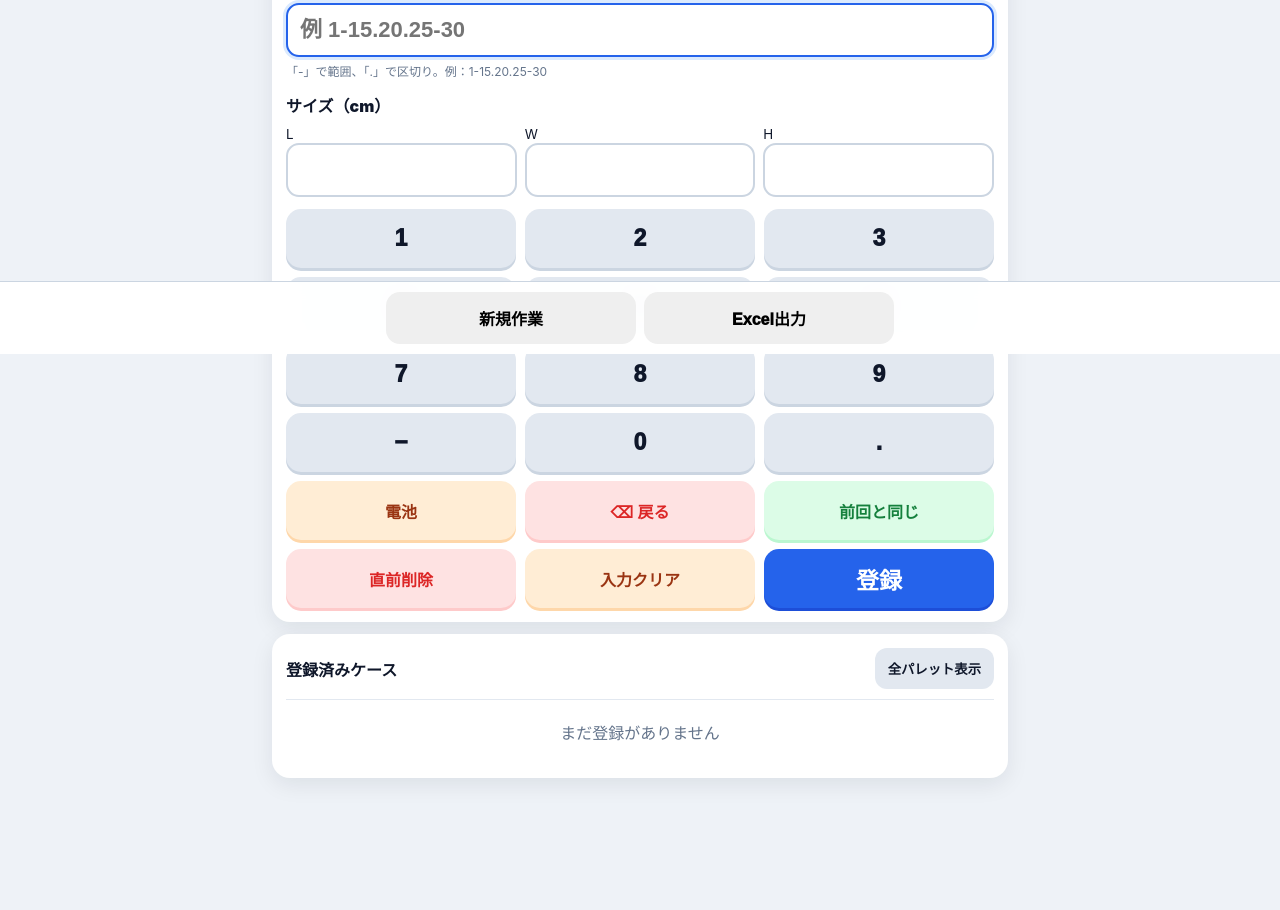
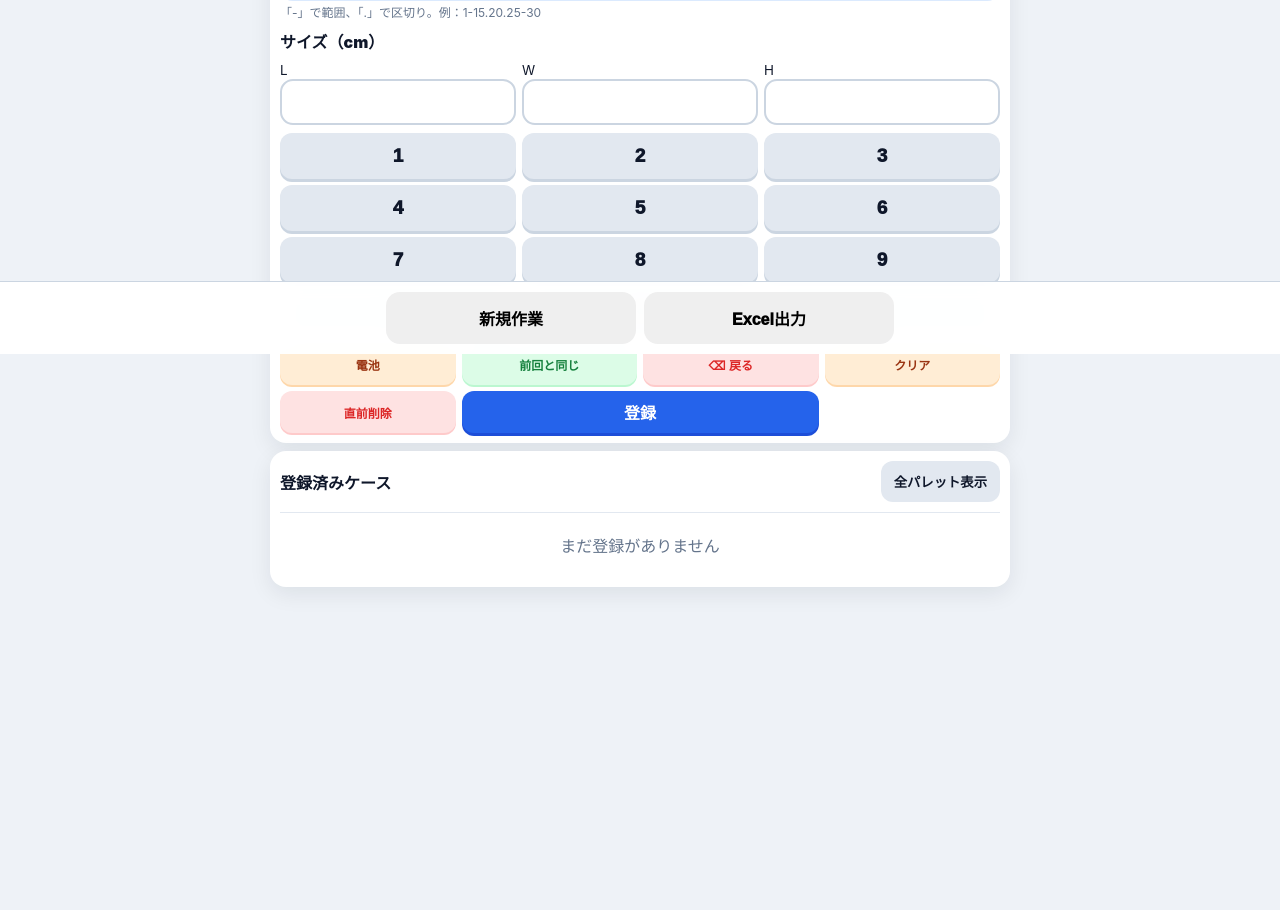
Before and after one commit to Romina1701/cargo-pallet-app, a plain HTML site: page index.html in a window 1280 px wide. Shown: the part 446-1356 px from the top of the page. After the commit the page ends 1151 px from the top, so only its background shows below. Drawn offline with Linux system fonts and the light colour scheme.

Commit message:
Add files via upload

```diff
--- a/index.html
+++ b/index.html
@@ -11,9 +11,9 @@
 *{box-sizing:border-box;-webkit-tap-highlight-color:transparent}
 html,body{margin:0;background:var(--bg);color:var(--ink);font-family:-apple-system,BlinkMacSystemFont,"Segoe UI","Noto Sans JP",sans-serif;overscroll-behavior:none}
 button{touch-action:manipulation;user-select:none;-webkit-user-select:none}
-.app{max-width:760px;margin:auto;padding:12px 12px 120px}
-h1{font-size:22px;margin:6px 0 12px}
-.card{background:var(--card);border-radius:18px;padding:14px;margin-bottom:12px;box-shadow:0 7px 22px rgba(15,23,42,.08)}
+.app{max-width:760px;margin:auto;padding:8px 10px 110px}
+h1{font-size:19px;margin:4px 0 8px}
+.card{background:var(--card);border-radius:16px;padding:10px;margin-bottom:8px;box-shadow:0 7px 22px rgba(15,23,42,.08)}
 .row{display:flex;gap:8px;align-items:center;flex-wrap:wrap}
 .space{justify-content:space-between}
 .tabs{display:flex;gap:8px;overflow-x:auto;padding:2px 0 4px}
@@ -30,18 +30,18 @@ h1{font-size:22px;margin:6px 0 12px}
 .stat small{display:block;color:var(--muted);font-weight:800}
 .stat strong{font-size:24px}
 label{display:block;font-weight:900;margin-bottom:6px}
-.field{width:100%;height:54px;border:2px solid var(--line);border-radius:13px;padding:8px 12px;font-size:22px;font-weight:900;background:#fff}
+.field{width:100%;height:46px;border:2px solid var(--line);border-radius:13px;padding:8px 12px;font-size:19px;font-weight:900;background:#fff}
 .field.active{border-color:var(--blue);box-shadow:0 0 0 3px #dbeafe}
 .weight-wrap{display:grid;grid-template-columns:1fr auto;gap:8px;align-items:center}
 .unit{font-size:21px;font-weight:900}
-.size-grid{display:grid;grid-template-columns:repeat(3,1fr);gap:8px}
-.keypad{display:grid;grid-template-columns:repeat(3,1fr);gap:9px;margin-top:12px}
-.key{border:0;border-radius:15px;min-height:59px;font-size:23px;font-weight:950;background:var(--soft);box-shadow:0 3px 0 #cbd5e1;color:var(--ink)}
+.size-grid{display:grid;grid-template-columns:repeat(3,1fr);gap:6px}
+.keypad{display:grid;grid-template-columns:repeat(3,1fr);gap:6px;margin-top:8px}
+.key{border:0;border-radius:12px;min-height:46px;font-size:19px;font-weight:950;background:var(--soft);box-shadow:0 3px 0 #cbd5e1;color:var(--ink)}
 .key:active{transform:translateY(2px);box-shadow:0 1px 0 #cbd5e1}
 .key.blue{background:var(--blue);color:#fff;box-shadow:0 3px 0 var(--blue2)}
-.key.red{background:#fee2e2;color:var(--red);box-shadow:0 3px 0 #fecaca;font-size:16px}
-.key.green{background:#dcfce7;color:var(--green);box-shadow:0 3px 0 #bbf7d0;font-size:16px}
-.key.amber{background:#ffedd5;color:#9a3412;box-shadow:0 3px 0 #fed7aa;font-size:16px}
+.key.red{background:#fee2e2;color:var(--red);box-shadow:0 2px 0 #fecaca;font-size:13px}
+.key.green{background:#dcfce7;color:var(--green);box-shadow:0 2px 0 #bbf7d0;font-size:13px}
+.key.amber{background:#ffedd5;color:#9a3412;box-shadow:0 2px 0 #fed7aa;font-size:13px}
 .key.battery.on{background:#facc15;color:#422006;box-shadow:0 3px 0 #eab308}
 .hint{font-size:12px;color:var(--muted);line-height:1.5;margin-top:6px}
 .msg{display:none;margin-top:10px;padding:10px 12px;border-radius:12px;font-weight:900}
@@ -57,6 +57,13 @@ label{display:block;font-weight:900;margin-bottom:6px}
 .modal.show{display:flex}.sheet{background:#fff;width:100%;max-width:760px;border-radius:20px 20px 0 0;padding:18px;max-height:80vh;overflow:auto}
 .sheet h2{margin:0 0 12px}
 @media(min-width:650px){.modal{align-items:center}.sheet{border-radius:20px}}
+
+.quick-actions{display:grid;grid-template-columns:repeat(4,1fr);gap:6px;margin-top:8px}
+.quick-actions .key{min-height:42px;font-size:12px}
+.register-wide{grid-column:span 2;font-size:16px!important}
+.section-gap{height:7px!important}
+@media(max-height:750px){.key{min-height:42px}.field{height:43px}.card{padding:8px}}
+
 </style>
 </head>
 <body>
@@ -91,7 +98,7 @@ label{display:block;font-weight:900;margin-bottom:6px}
   <input id="caseNo" class="field active" readonly inputmode="none" placeholder="例 1-15.20.25-30">
   <div class="hint">「-」で範囲、「.」で区切り。例：1-15.20.25-30</div>
 
-  <div style="height:12px"></div>
+  <div class="section-gap"></div>
   <label>サイズ（cm）</label>
   <div class="size-grid">
     <div><small>L</small><input id="L" class="field" readonly inputmode="none"></div>
@@ -104,12 +111,14 @@ label{display:block;font-weight:900;margin-bottom:6px}
     <button class="key" data-k="4">4</button><button class="key" data-k="5">5</button><button class="key" data-k="6">6</button>
     <button class="key" data-k="7">7</button><button class="key" data-k="8">8</button><button class="key" data-k="9">9</button>
     <button class="key" data-k="-">−</button><button class="key" data-k="0">0</button><button class="key" data-k=".">.</button>
+  </div>
+  <div class="quick-actions" id="quickActions">
     <button class="key battery amber" id="batteryBtn" data-action="battery">電池</button>
+    <button class="key green" data-action="same">前回と同じ</button>
     <button class="key red" data-action="back">⌫ 戻る</button>
-    <button class="key green" data-action="same">前回と同じ</button>
+    <button class="key amber" data-action="clear">クリア</button>
     <button class="key red" data-action="undo">直前削除</button>
-    <button class="key amber" data-action="clear">入力クリア</button>
-    <button class="key blue" data-action="register">登録</button>
+    <button class="key blue register-wide" data-action="register">登録</button>
   </div>
   <div id="msg" class="msg"></div>
 </section>
@@ -260,7 +269,7 @@ function undo(){
   const s=new Set(r.numbers.map(String));p.cases=p.cases.filter(c=>!s.has(String(c.no)));state.lastRegistration=null;save();render();msg('直前の登録を削除しました');
 }
 
-$('#keypad').addEventListener('click',e=>{
+function handleKeyClick(e){
   const b=e.target.closest('button');if(!b)return;
   if(b.dataset.k!==undefined)return appendKey(b.dataset.k);
   const a=b.dataset.action;
@@ -270,7 +279,9 @@ $('#keypad').addEventListener('click',e=>{
   else if(a==='undo')undo();
   else if(a==='clear')clearInputs();
   else if(a==='register')register();
-});
+}
+$('#keypad').addEventListener('click',handleKeyClick);
+$('#quickActions').addEventListener('click',handleKeyClick);
 els.weight.addEventListener('click',()=>setActiveField('weight'));
 $('#renameBtn').onclick=()=>{const p=active();const n=prompt('パレットの表示名',p.name);if(n?.trim()){p.name=n.trim();save();render()}};
 $('#addPalletBtn').onclick=()=>{const n=prompt('追加するパレット名',String.fromCharCode(65+state.pallets.length)+'パレット');if(!n?.trim())return;const p={id:uid(),name:n.trim(),weight:'',cases:[]};state.pallets.push(p);state.activeId=p.id;save();render()};
```
